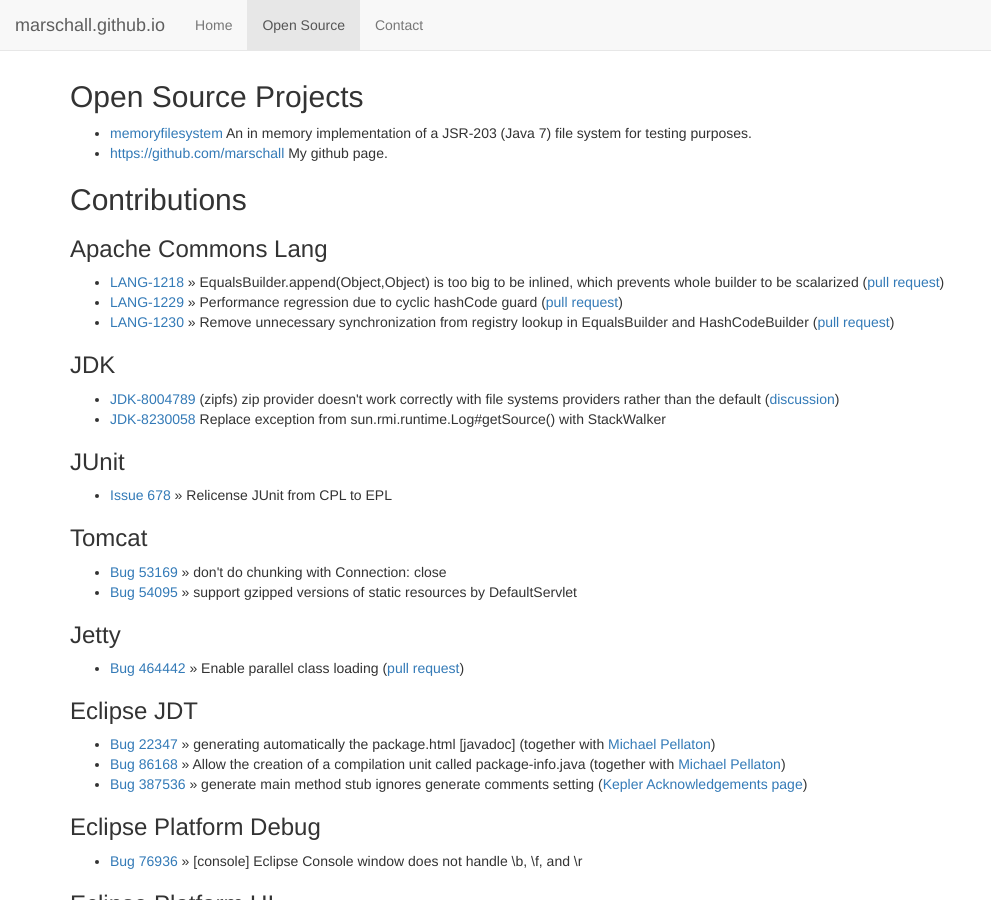
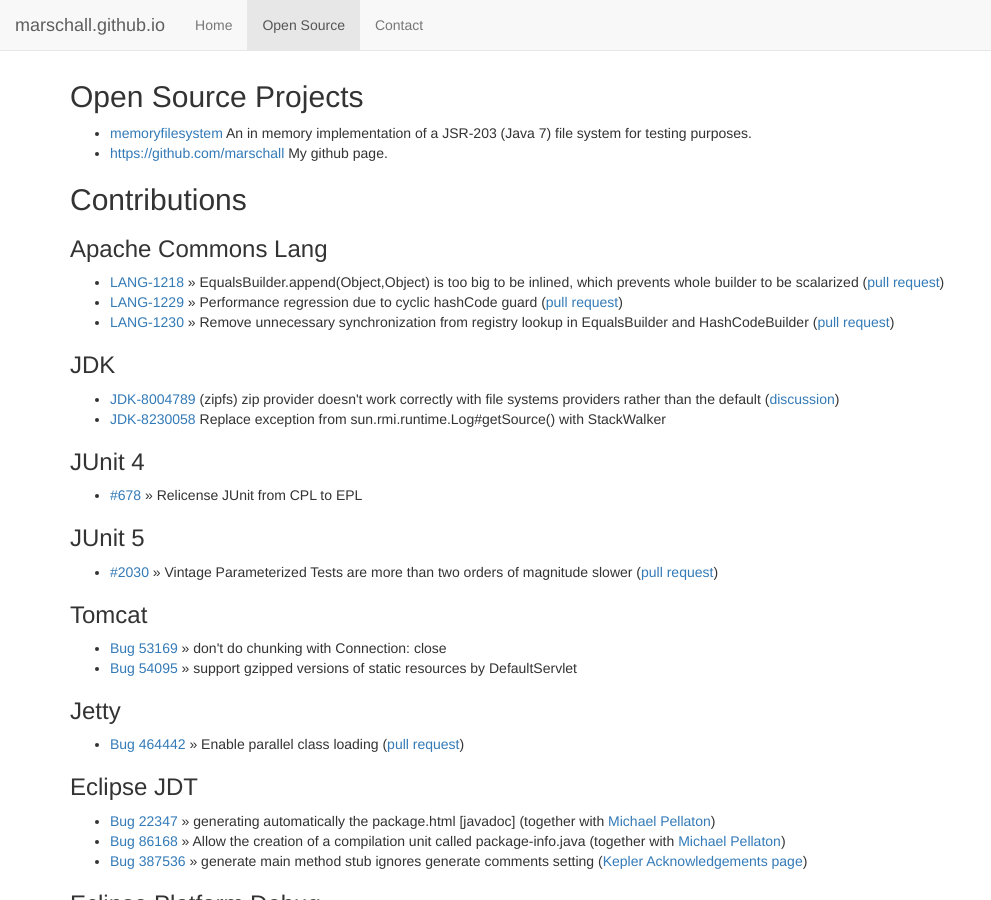
Before and after one commit to marschall/marschall.github.com, a Jekyll site: the page built from open-source.html, in a window 1280 px wide and 900 px high. Shown: the whole window, without its empty margins (0-991 px from the left). Built offline with Jekyll 4.4.1, drawn with Linux system fonts in a browser that asks for light colours.

Commit message:
add JUnit 5 #2030

```diff
--- a/open-source.html
+++ b/open-source.html
@@ -23,9 +23,13 @@
   <li><a href="https://bugs.openjdk.java.net/browse/JDK-8004789">JDK-8004789</a> (zipfs) zip provider doesn't work correctly with file systems providers rather than the default (<a href="http://mail.openjdk.java.net/pipermail/nio-dev/2012-December/002060.html">discussion</a>)</li>
   <li><a href="https://bugs.openjdk.java.net/browse/JDK-8230058">JDK-8230058</a> Replace exception from sun.rmi.runtime.Log#getSource() with StackWalker</li>
 </ul>
-<h3>JUnit</h3>
+<h3>JUnit 4</h3>
 <ul>
-  <li><a href="https://github.com/junit-team/junit/pull/678">Issue 678</a> &raquo; Relicense JUnit from CPL to EPL</li>
+  <li><a href="https://github.com/junit-team/junit4/pull/678">#678</a> &raquo; Relicense JUnit from CPL to EPL</li>
+</ul>
+<h3>JUnit 5</h3>
+<ul>
+  <li><a href="https://github.com/junit-team/junit5/issues/2030">#2030</a> &raquo; Vintage Parameterized Tests are more than two orders of magnitude slower (<a href="https://github.com/junit-team/junit5/pull/2031">pull request</a>)</li>
 </ul>
 <h3>Tomcat</h3>
 <ul>
```
